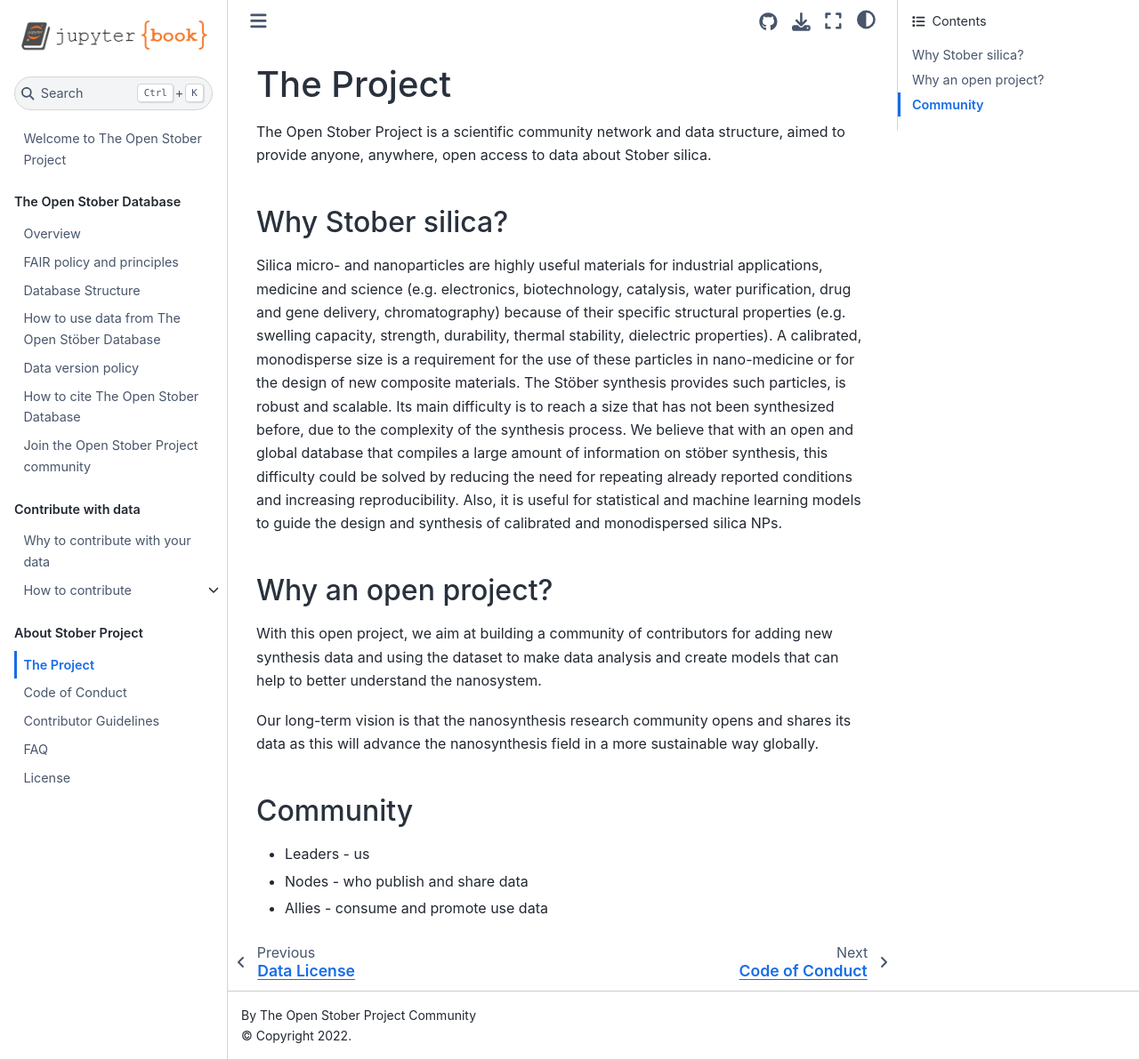
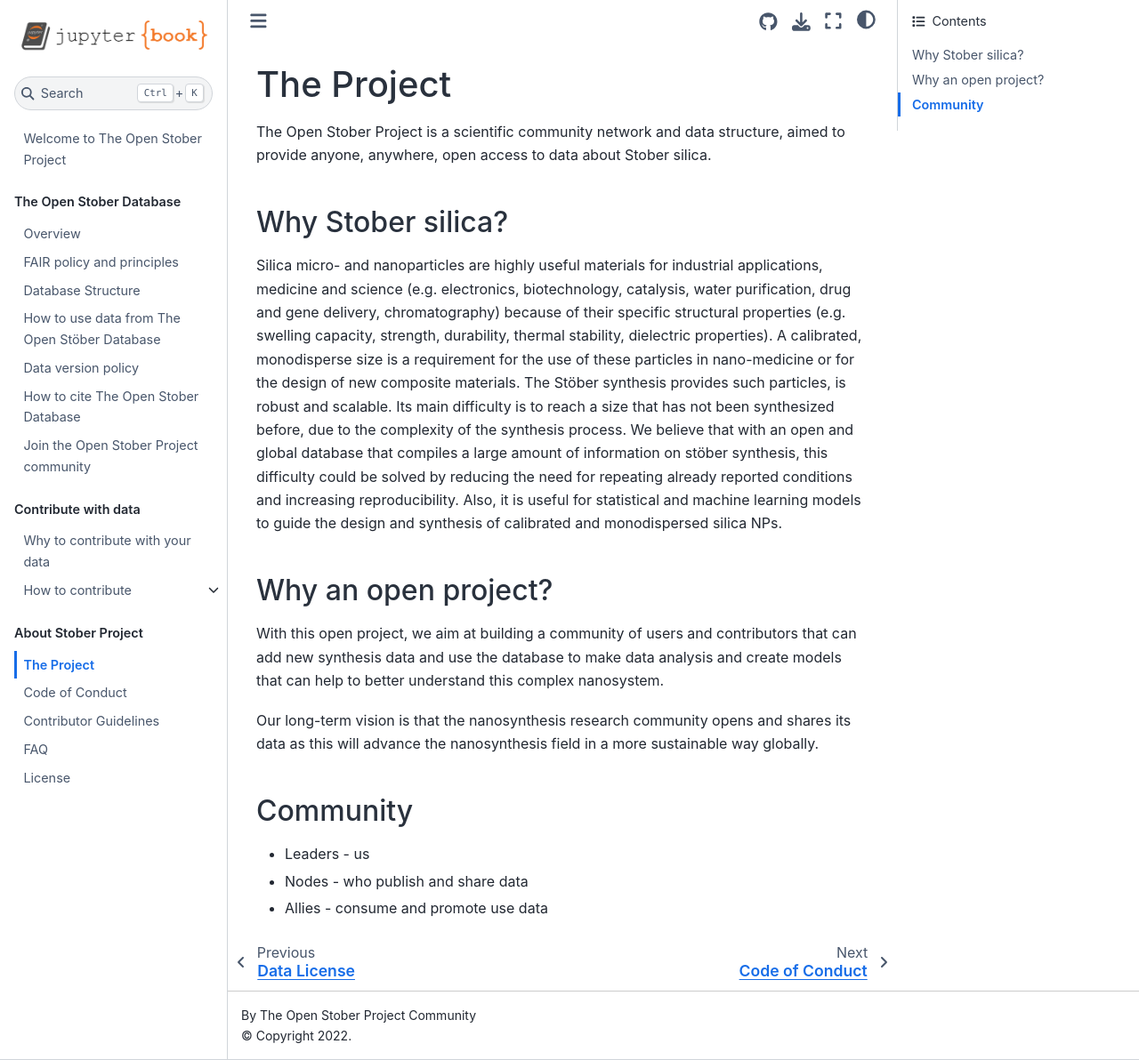
Before and after one commit to open-nanosystems/open-stober-project, a Jupyter Book: the page built from docs/about/community.md, in a window 1280 px wide and 1192 px high. Shown: the whole window at 89% size. Built offline with Jupyter Book 1.0.4 settings and Sphinx 7.4.7 and the Sphinx Book theme 1.1.4, drawn with Linux system fonts in a browser that asks for light colours.

Commit message:
Update community.md

```diff
--- a/docs/about/community.md
+++ b/docs/about/community.md
@@ -8,7 +8,7 @@ Silica micro- and nanoparticles are highly useful materials for industrial appli
 
 ## Why an open project?
 
-With this open project, we aim at building a community of contributors for adding new synthesis data and using the dataset to make data analysis and create models that can help to better understand the nanosystem.
+With this open project, we aim at building a community of users and contributors that can add new synthesis data and use the database to make data analysis and create models that can help to better understand this complex nanosystem.
 
 Our long-term vision is that the nanosynthesis research community opens and shares its data as this will advance the nanosynthesis field in a more sustainable way globally.
 
```
